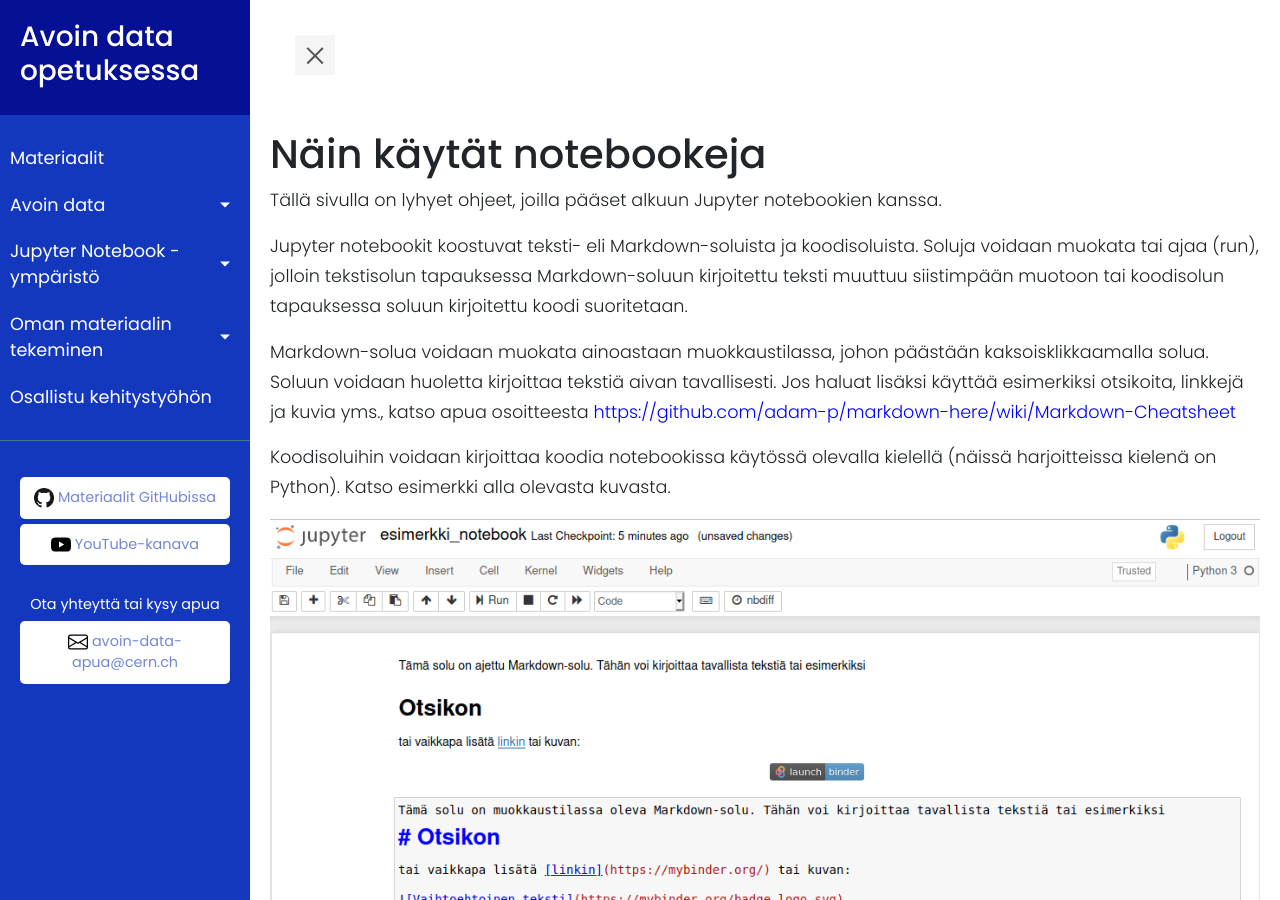
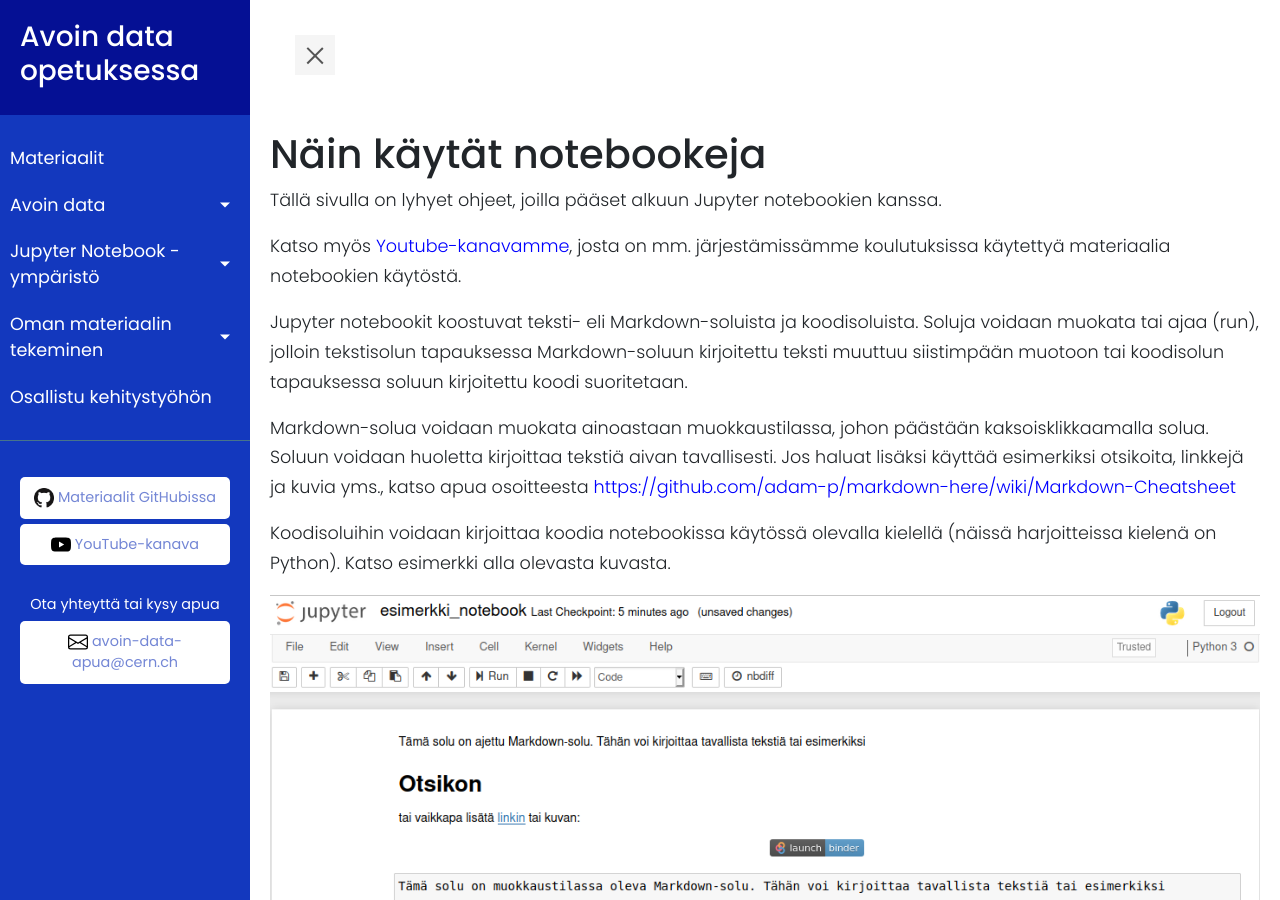
Before and after one commit to fystiedekasvatus/fystiedekasvatus.github.io, a Jekyll site: the page built from fi/jupyter/jupyter-aloitus.md, in a window 1280 px wide and 900 px high. Built offline with Jekyll 4.4.1, drawn with Linux system fonts in a browser that asks for light colours; nearby versions of some CDN libraries.

Commit message:
Update yt channel info

```diff
--- a/fi/jupyter/jupyter-aloitus.md
+++ b/fi/jupyter/jupyter-aloitus.md
@@ -8,6 +8,8 @@
 # Näin käytät notebookeja
 
 Tällä sivulla on lyhyet ohjeet, joilla pääset alkuun Jupyter notebookien kanssa.
+
+Katso myös [Youtube-kanavamme](https://www.youtube.com/channel/UC2HOmLMQsq4EORZzncCyMIg), josta on mm. järjestämissämme koulutuksissa käytettyä materiaalia notebookien käytöstä.
 
 Jupyter notebookit koostuvat teksti- eli Markdown-soluista ja koodisoluista.
 Soluja voidaan muokata tai ajaa (run), jolloin tekstisolun tapauksessa Markdown-soluun kirjoitettu teksti muuttuu siistimpään muotoon tai koodisolun tapauksessa soluun kirjoitettu koodi suoritetaan.
```
